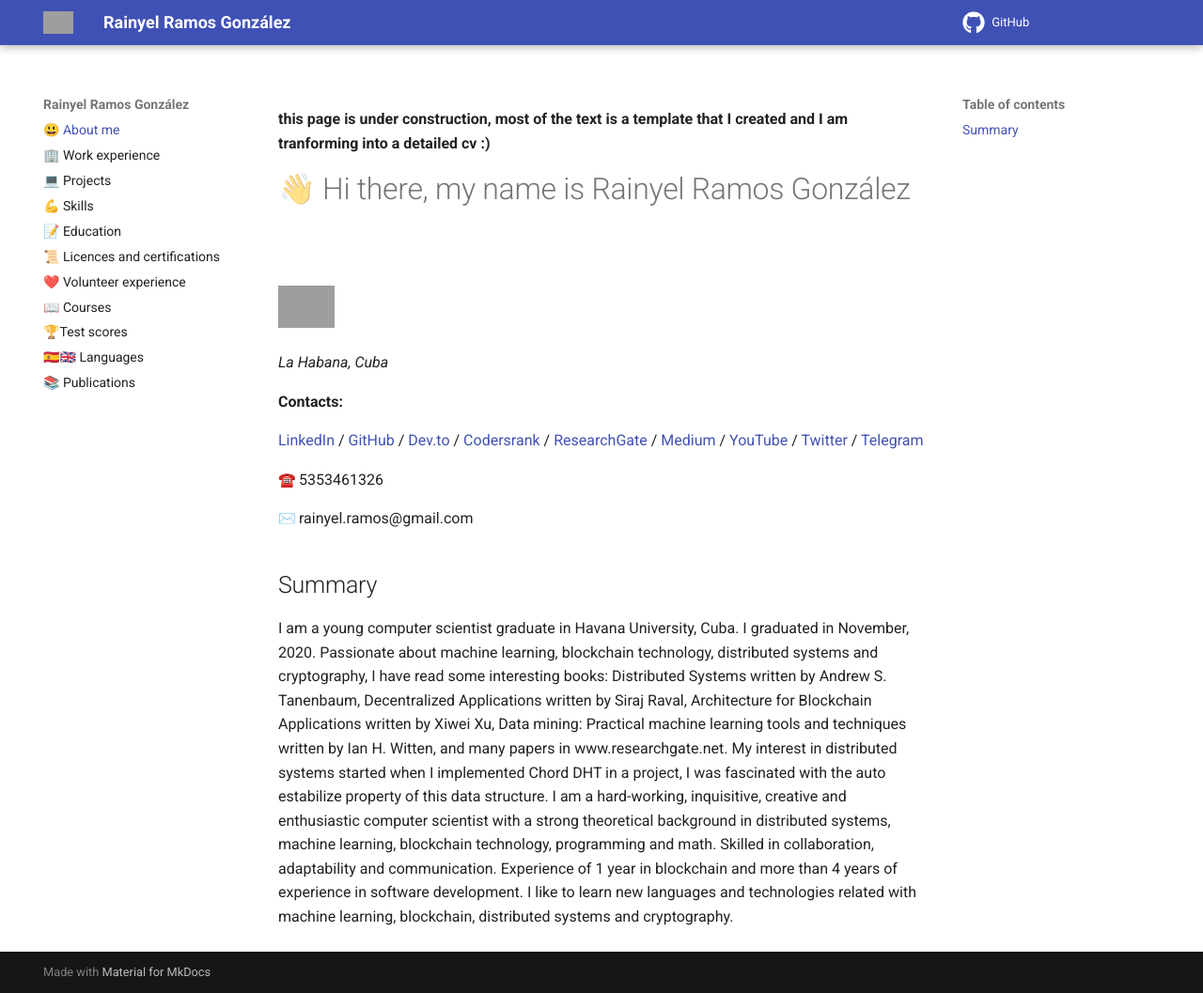
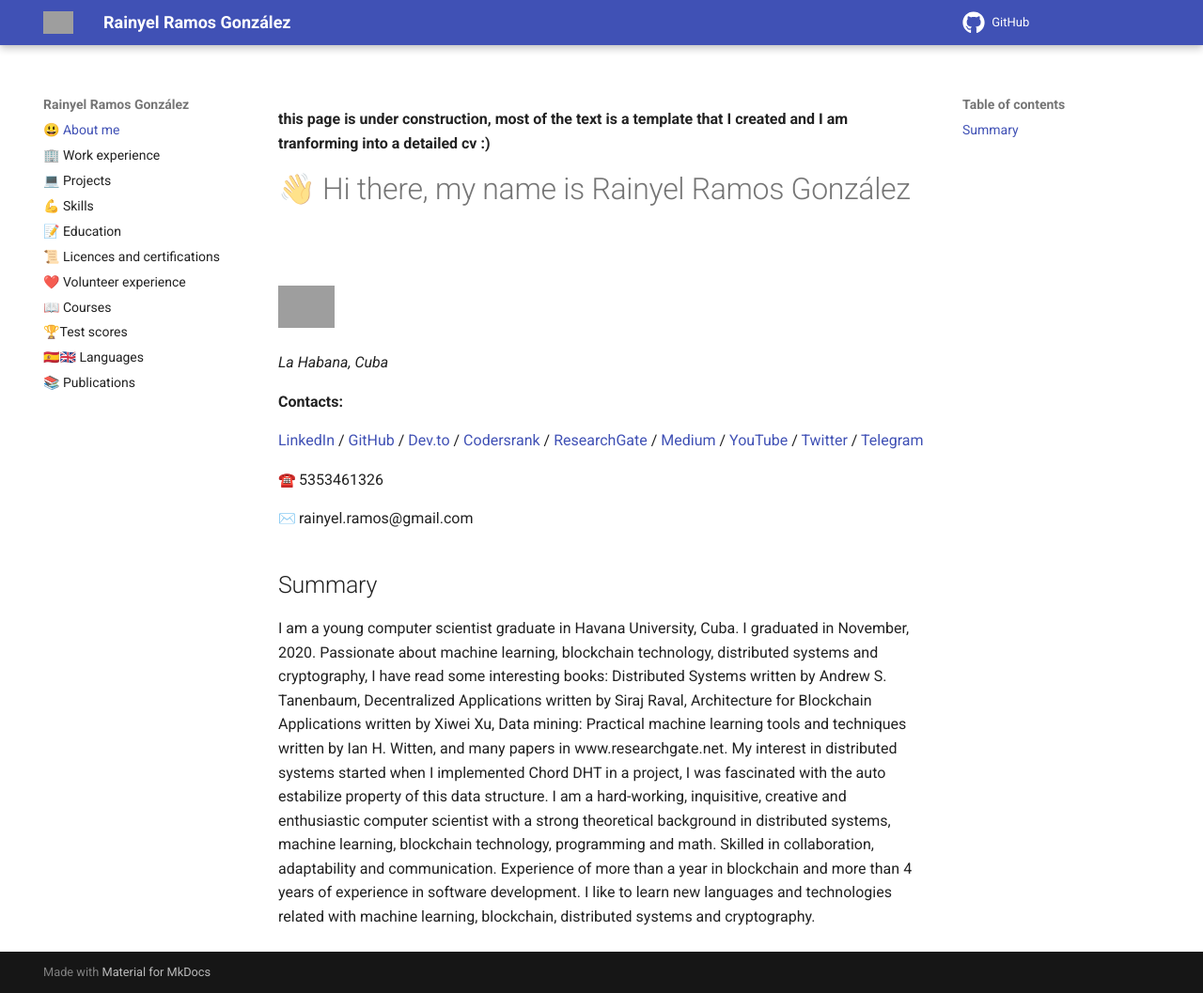
Before and after one commit to rayniel95/rayniel95.github.io, an MkDocs documentation site: the page built from docs/index.md, in a window 1280 px wide and 1057 px high. Shown: the whole window at 94% size. Built offline with MkDocs 1.6.1 and Material for MkDocs 9.7.7, drawn with Linux system fonts in a browser that asks for light colours; emoji names are drawn with the system emoji font; grey boxes are pictures that could not be loaded.

Commit message:
update index

```diff
--- a/docs/index.md
+++ b/docs/index.md
@@ -15,7 +15,7 @@
 :envelope: rainyel.ramos@gmail.com
 
 ## Summary
-I am a young computer scientist graduate in Havana University, Cuba. I graduated in November, 2020. Passionate about machine learning, blockchain technology, distributed systems and cryptography, I have read some interesting books: Distributed Systems written by Andrew S. Tanenbaum, Decentralized Applications written by Siraj Raval, Architecture for Blockchain Applications written by Xiwei Xu, Data mining: Practical machine learning tools and techniques written by Ian H. Witten, and many papers in www.researchgate.net. My interest in distributed systems started when I implemented Chord DHT in a project, I was fascinated with the auto estabilize property of this data structure. I am a hard-working, inquisitive, creative and enthusiastic computer scientist with a strong theoretical background in distributed systems, machine learning, blockchain technology, programming and math. Skilled in collaboration, adaptability and communication. Experience of 1 year in blockchain and more than 4 years of experience in software development. I like to learn new languages and technologies related with machine learning, blockchain, distributed systems and cryptography.
+I am a young computer scientist graduate in Havana University, Cuba. I graduated in November, 2020. Passionate about machine learning, blockchain technology, distributed systems and cryptography, I have read some interesting books: Distributed Systems written by Andrew S. Tanenbaum, Decentralized Applications written by Siraj Raval, Architecture for Blockchain Applications written by Xiwei Xu, Data mining: Practical machine learning tools and techniques written by Ian H. Witten, and many papers in www.researchgate.net. My interest in distributed systems started when I implemented Chord DHT in a project, I was fascinated with the auto estabilize property of this data structure. I am a hard-working, inquisitive, creative and enthusiastic computer scientist with a strong theoretical background in distributed systems, machine learning, blockchain technology, programming and math. Skilled in collaboration, adaptability and communication. Experience of more than a year in blockchain and more than 4 years of experience in software development. I like to learn new languages and technologies related with machine learning, blockchain, distributed systems and cryptography.
 
 [4645735809913269750]: https://linkedin.com/in/rainyel-ramos
 [3501107990439883582]: https://github.com/rayniel95
```
